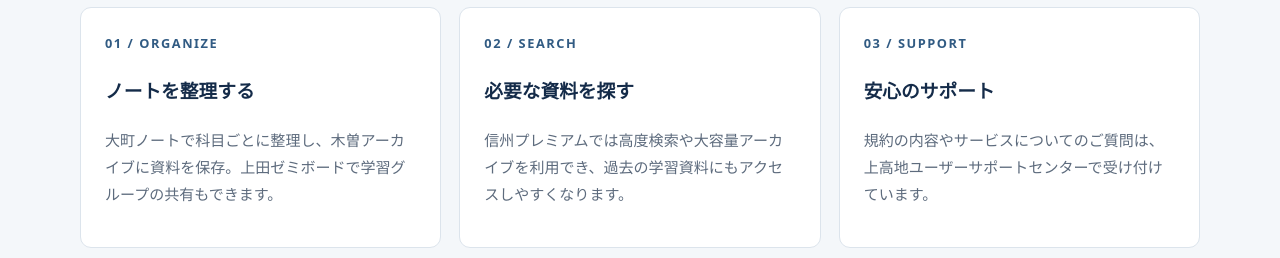
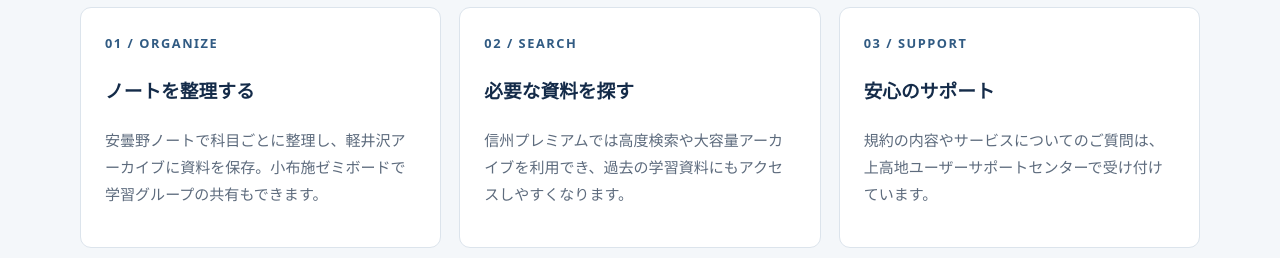
Before and after one commit to kashi17-bo/lexnote-Notice-of-Revision-of-Terms-of-Service, a plain HTML site: page index.html in a window 1280 px wide. Shown: the part 1471-1729 px from the top of the page. Drawn offline with Linux system fonts and the light colour scheme.

Commit message:
Update index.html

```diff
--- a/index.html
+++ b/index.html
@@ -2,5 +2,5 @@
 <section class="hero"><div class="container"><div class="eyebrow">LEARNING NOTE PLATFORM</div><h1>学びを、<br>整理する。</h1><p>講義資料や日々の学習ノートを、見やすく、探しやすく。LexNoteは大学生・法学生の学びを支えるオンラインノート共有サービスです。</p><p class="notice">※本サイトは講義・ゼミ発表用に作成した架空のWebサイトです。実在するサービスではありません。</p></div></section>
 <section class="section"><div class="container"><div class="announcement"><div class="eyebrow">IMPORTANT NOTICE / 2026.11.27</div><h2>【重要なお知らせ】サービス利用規約改定および「信州プレミアム」プラン導入について（効力発生日：2027年1月27日（水曜日））</h2><p>サービス内容の拡充に伴い、利用規約を改定いたします。改定内容、新旧対照表および効力発生日をご確認ください。</p><a class="button" href="./revision.html">利用規約改定のお知らせを見る</a></div>
 <h2 class="section-heading" id="service">学習を支える機能とプラン</h2><p class="section-lead">基本機能から、より充実した学習環境まで。</p><div class="plans"><article class="plan"><div class="eyebrow">BASIC</div><h3>松本ベーシック</h3><div class="price">無料</div><p>講義ノートの作成・閲覧・共有など、日々の学習に必要な基本機能をご利用いただけます。大町ノート、木曽アーカイブ、上田ゼミボードなどを提供します。</p></article><article class="plan featured"><div class="eyebrow">NEW / PREMIUM</div><h3>信州プレミアム</h3><div class="price">月額680円 <small>（税込）</small></div><p>2027年1月27日（水曜日）提供開始予定。大容量保存、高度検索、過去問・演習アーカイブの拡張機能をご利用いただけます。</p><p class="small">料金・決済・解約条件等は改定後利用規約第6条をご確認ください。</p></article></div></div></section>
-<section class="section alt"><div class="container"><h2 class="section-heading">学習を支える機能</h2><div class="cards"><article class="card"><div class="eyebrow">01 / ORGANIZE</div><h3>ノートを整理する</h3><p>大町ノートで科目ごとに整理し、木曽アーカイブに資料を保存。上田ゼミボードで学習グループの共有もできます。</p></article><article class="card"><div class="eyebrow">02 / SEARCH</div><h3>必要な資料を探す</h3><p>信州プレミアムでは高度検索や大容量アーカイブを利用でき、過去の学習資料にもアクセスしやすくなります。</p></article><article class="card"><div class="eyebrow">03 / SUPPORT</div><h3>安心のサポート</h3><p>規約の内容やサービスについてのご質問は、上高地ユーザーサポートセンターで受け付けています。</p></article></div></div></section>
+<section class="section alt"><div class="container"><h2 class="section-heading">学習を支える機能</h2><div class="cards"><article class="card"><div class="eyebrow">01 / ORGANIZE</div><h3>ノートを整理する</h3><p>安曇野ノートで科目ごとに整理し、軽井沢アーカイブに資料を保存。小布施ゼミボードで学習グループの共有もできます。</p></article><article class="card"><div class="eyebrow">02 / SEARCH</div><h3>必要な資料を探す</h3><p>信州プレミアムでは高度検索や大容量アーカイブを利用でき、過去の学習資料にもアクセスしやすくなります。</p></article><article class="card"><div class="eyebrow">03 / SUPPORT</div><h3>安心のサポート</h3><p>規約の内容やサービスについてのご質問は、上高地ユーザーサポートセンターで受け付けています。</p></article></div></div></section>
 <section class="section"><div class="container company"><div><div class="eyebrow">COMPANY</div><h2>運営会社概要</h2></div><dl><dt>会社名</dt><dd>株式会社アルプス・レックス松本</dd><dt>代表取締役</dt><dd>諏訪 穂高（すわ ほたか）</dd><dt>所在地</dt><dd>〒390-0811 長野県松本市中央1-2-3 浅間ビル4F</dd><dt>お問い合わせ</dt><dd>上高地ユーザーサポートセンター</dd><dt>提供サービス</dt><dd>オンライン学習ノート共有サービス「LexNote」</dd></dl></div></section></main><footer class="site-footer"><div class="container"><div class="footer-inner"><a class="footer-brand" href="./index.html">LexNote</a><div class="footer-links"><a href="./index.html">ホーム</a><a href="./revision.html">規約改定のお知らせ</a><a href="./terms.html">利用規約</a></div></div><div class="footer-note">※本サイトは講義・ゼミ発表用に作成した架空のWebサイトです。実在するサービスではありません。</div><div class="footer-note">© 2026 Alps Lex Matsumoto, Inc.</div></div></footer></body></html>
```
